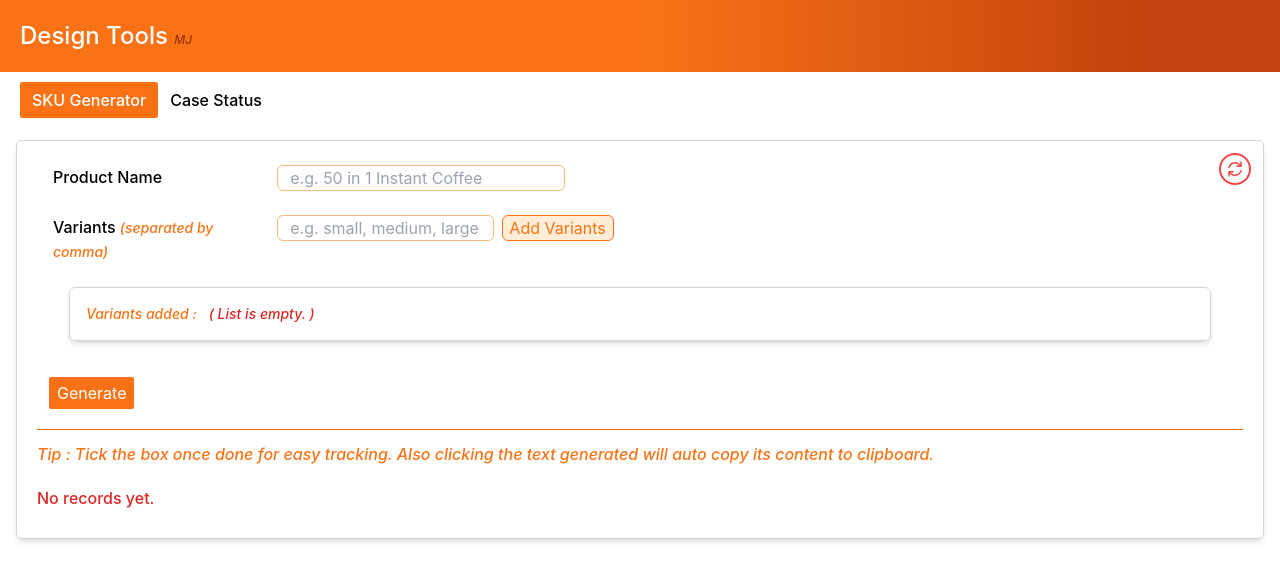
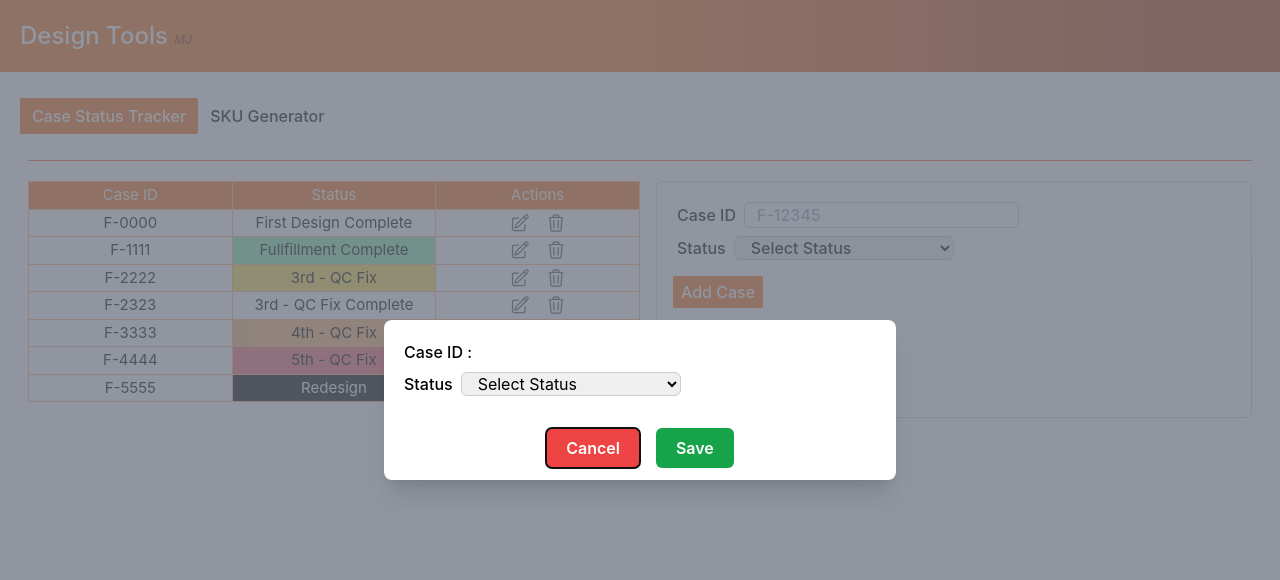
Before and after one commit to leumanuel12/designtools, a React (Create React App) app: page / in a window 1280 px wide. Shown: the top 580 px of the page. Built offline with nearby package versions, Linux system fonts and the light colour scheme.

Commit message:
Edited some design layouts and added new component EditStatus.js

```diff
--- a/package.json
+++ b/package.json
@@ -3,6 +3,7 @@
   "version": "0.1.0",
   "private": true,
   "dependencies": {
+    "@headlessui/react": "^1.7.14",
     "@heroicons/react": "^2.0.17",
     "@testing-library/jest-dom": "^5.16.5",
     "@testing-library/react": "^13.4.0",
--- a/src/App.css
+++ b/src/App.css
@@ -3,29 +3,41 @@
 @tailwind utilities;
 
 @layer components {
+
+  .casetable {
+    width: 100%;
+  }
+
+  .casetable th {
+    background-color: #F97316;
+    color: #fff;
+    font-size: 17px;
+  }
+
+  .casetable td:last-child {
+    color: #4d4d4d;
+  }
+
   .casetable th,
   .casetable td {
     border-width: 1px;
-    --tw-border-opacity: 1;
-    border-color: #808080;
+    border-color: #fcb583;
     text-align: center;
-    font-weight: 500;
-    padding: 2px 40px;
+    font-size: 15px;
+    font-weight: 400;
+    padding: 2px ;
   }
 
-  .casetable th {
-    --tw-bg-opacity: 1;
-    background-color: rgb(249 115 22 / var(--tw-bg-opacity));
-    color: #fff;
-    font-size: 18px;
+  .casetable tr:hover td{
+    font-weight: bold;
   }
+
 
   .input-styles {
     padding-left: 0.75rem /* 12px */;
     padding-right: 0.75rem /* 12px */;
     border-width: 1px;
-    --tw-border-opacity: 1;
-    border-color: rgb(209 213 219 / var(--tw-border-opacity));
+    border-color: #cccccc;
     border-radius: 0.375rem /* 6px */;
   }
 }
--- a/src/App.js
+++ b/src/App.js
@@ -10,8 +10,8 @@ function App() {
       <BrowserRouter>
         <Header>
           <Routes>
-            <Route path="/" element={<SkuGenerator />} />
-            <Route path="/casestatus" element={<CaseStatus />} />
+            <Route path="/" element={<CaseStatus />} />
+            <Route path="/sku-generator" element={<SkuGenerator />} />
           </Routes>
         </Header>
       </BrowserRouter>
--- /dev/null
+++ b/src/components/EditStatus.js
@@ -0,0 +1,100 @@
+import { Fragment, useRef, useState } from "react";
+import { Dialog, Transition } from "@headlessui/react";
+
+export default function EditStatus() {
+  const [open, setOpen] = useState(true);
+
+  const cancelButtonRef = useRef(null);
+
+  return (
+    <Transition.Root show={open} as={Fragment}>
+      <Dialog
+        as="div"
+        className="relative z-10"
+        initialFocus={cancelButtonRef}
+        onClose={setOpen}
+      >
+        <Transition.Child
+          as={Fragment}
+          enter="ease-out duration-300"
+          enterFrom="opacity-0"
+          enterTo="opacity-100"
+          leave="ease-in duration-200"
+          leaveFrom="opacity-100"
+          leaveTo="opacity-0"
+        >
+          <div className="fixed inset-0 bg-gray-500 bg-opacity-75 transition-opacity" />
+        </Transition.Child>
+
+        <div className="fixed inset-x-0 z-10 inset-y-1/4">
+          <div className="flex min-h-full items-end justify-center p-4 text-center sm:items-center sm:p-0">
+            <Transition.Child
+              as={Fragment}
+              enter="ease-out duration-300"
+              enterFrom="opacity-0 translate-y-4 sm:translate-y-0 sm:scale-95"
+              enterTo="opacity-100 translate-y-0 sm:scale-100"
+              leave="ease-in duration-200"
+              leaveFrom="opacity-100 translate-y-0 sm:scale-100"
+              leaveTo="opacity-0 translate-y-4 sm:translate-y-0 sm:scale-95"
+            >
+              <Dialog.Panel className="relative transform overflow-hidden rounded-lg bg-white text-left shadow-xl transition-all sm:my-8 sm:w-full sm:max-w-lg">
+                <div className="bg-white m-4">
+                  <form>
+                    <div className="px-1 py-1">
+                      <div className="font-medium pb-2">Case ID : </div>
+                      <label for="status" className="font-medium pr-2">
+                        Status
+                      </label>
+
+                      <select
+                        name="status"
+                        type="text"
+                        className="input-styles max-sm:w-full"
+                        required
+                        defaultValue={99}
+                      >
+                        <option value={0}>First Design Complete</option>
+                        <option value={1}>1st - Design Fix</option>
+                        <option value={2}>1st - QC Fix Complete</option>
+                        <option value={3}>2nd - Design Fix</option>
+                        <option value={4}>2nd - QC Fix Complete</option>
+                        <option value={5}>3rd - Design Fix</option>
+                        <option value={6}>3rd - QC Fix Complete</option>
+                        <option value={7}>4th - Design Fix</option>
+                        <option value={8}>4th - QC Fix Complete</option>
+                        <option value={9}>5th - Design Fix</option>
+                        <option value={10}>5th - QC Fix Complete</option>
+                        <option value={11}>Redesign</option>
+                        <option value={12}>Fullfillment Complete</option>
+                        <option value={99} disabled>
+                          Select Status
+                        </option>
+                      </select>
+                    </div>
+                  </form>
+                </div>
+                <div className="px-4 py-3 flex justify-center">
+                  <button
+                    type="button"
+                    className="w-full justify-center rounded-md bg-red-500 px-5 py-2 font-semibold text-white hover:bg-red-600 sm:mx-2 sm:w-auto"
+                    onClick={() => setOpen(false)}
+                    ref={cancelButtonRef}
+                  >
+                    Cancel
+                  </button>
+                  <button
+                    type="button"
+                    className="w-full justify-center rounded-md bg-green-600 px-5 py-2 font-semibold text-white hover:bg-green-600 sm:mx-2 sm:w-auto"
+                    onClick={() => setOpen(false)}
+                  >
+                    Save
+                  </button>
+                </div>
+              </Dialog.Panel>
+            </Transition.Child>
+          </div>
+        </div>
+      </Dialog>
+    </Transition.Root>
+  );
+}
--- a/src/components/Header.js
+++ b/src/components/Header.js
@@ -2,8 +2,8 @@ import { NavLink } from "react-router-dom";
 
 export default function Header(props) {
   const navlinks = [
-    { key: 0, link: "/", name: "SKU Generator" },
-    { key: 1, link: "/casestatus", name: "Case Status" },
+    { key: 0, link: "/", name: "Case Status Tracker" },
+    { key: 1, link: "/sku-generator", name: "SKU Generator" },
   ];
 
   return (
@@ -15,10 +15,7 @@ export default function Header(props) {
         </div>
       </div>
 
-      <div className="pt-16 pb-5 max-w-7xl mx-auto bg-white min-h-screen shadow-lg">
-        <div className="hidden mx-auto justify-center bg-orange-100 text-gray-600 w-full pt-2">
-          This tool is still under development !
-        </div>
+      <div className="pt-20 pb-5 max-w-7xl mx-auto bg-white min-h-screen shadow-lg">
         <div className="py-3 px-5 mb-2">
           <div className="pt-3 text-base">
             {navlinks &&
@@ -29,7 +26,7 @@ export default function Header(props) {
                     key={x.key}
                     className={({ isActive }) => {
                       return (
-                        "px-3 py-2 font-medium " +
+                        "px-3 py-2 font-medium max-md:flex " +
                         (isActive
                           ? "text-white bg-orange-500 rounded-sm"
                           : "hover:bg-orange-300")
@@ -42,7 +39,8 @@ export default function Header(props) {
               })}
           </div>
         </div>
-        <div className="m-4 p-3 border border-gray-300 rounded-md shadow-md">
+        <div className="mx-4 p-3 rounded-md">
+          <div className="w-full border-b border-orange-500" />
           {props.children}
         </div>
       </div>
--- a/src/pages/CaseStatus.js
+++ b/src/pages/CaseStatus.js
@@ -1,10 +1,17 @@
+import {
+  Cog6ToothIcon,
+  PencilSquareIcon,
+  TrashIcon,
+} from "@heroicons/react/24/outline";
+import EditStatus from "../components/EditStatus";
+
 export default function CaseStatus() {
   //temporary list
   const caseList = [
     {
       caseid: "F-0000",
       statuscode: 1,
-      status: "Open-Design Complete",
+      status: "First Design Complete",
     },
     {
       caseid: "F-1111",
@@ -14,37 +21,73 @@ export default function CaseStatus() {
     {
       caseid: "F-2222",
       statuscode: 5,
-      status: "3 - QC Design Fix",
+      status: "3rd - QC Fix",
+    },
+    {
+      caseid: "F-2323",
+      statuscode: 6,
+      status: "3rd - QC Fix Complete",
     },
     {
       caseid: "F-3333",
-      statuscode: 8,
-      status: "4 - QC Design Fix",
+      statuscode: 7,
+      status: "4th - QC Fix",
     },
     {
       caseid: "F-4444",
       statuscode: 9,
-      status: "5 - QC Design Fix",
+      status: "5th - QC Fix",
     },
     {
-      caseid: "F-55555",
+      caseid: "F-5555",
       statuscode: 11,
-      status: "Re-design",
+      status: "Redesign",
     },
   ];
 
   function setStatusColor(statuscode) {
     if (!statuscode) return "";
-    if (statuscode === 5 || statuscode === 6) return " bg-yellow-300 ";
-    if (statuscode === 7 || statuscode === 8) return " bg-orange-300 ";
-    if (statuscode === 9 || statuscode === 10) return " bg-red-400 ";
-    if (statuscode === 11) return " bg-black text-white";
+    if (statuscode === 5) return " bg-yellow-300 ";
+    if (statuscode === 7) return " bg-orange-300 ";
+    if (statuscode === 9) return " bg-red-400 ";
+    if (statuscode === 11) return " bg-black text-white ";
     if (statuscode === 12) return " bg-green-300 ";
   }
 
   return (
-    <div className="my-5 font-medium">
-      <form className="my-3 mx-10 p-4 text-sm max-w-lg border border-gray-300 rounded-md">
+    <div className="lg:grid lg:grid-cols-2 my-5 font-medium">
+      <div className="col-span-1 mb-4">
+        <table className="table-fixed casetable">
+          <thead>
+            <tr>
+              <th>Case ID</th>
+              <th>Status</th>
+              <th>Actions</th>
+            </tr>
+          </thead>
+          <tbody>
+            {caseList &&
+              caseList.map((x) => {
+                return (
+                  <tr key={x.caseid}>
+                    <td>{x.caseid}</td>
+                    <td className={setStatusColor(x.statuscode)}>{x.status}</td>
+                    <td>
+                      <div className="sm:flex justify-center max-md:px-4">
+                        <PencilSquareIcon className="h-5 w-5 hover:stroke-blue-600" />
+                        <span className="max-md:hidden w-4" />
+                        <TrashIcon className="h-5 w-5 hover:stroke-red-600" />
+                      </div>
+                    </td>
+                  </tr>
+                );
+              })}
+          </tbody>
+        </table>
+      </div>
+
+      <div className="col-span-1 lg:ml-4 p-4 border border-gray-300 rounded-md">
+        <form>
           <div className="px-1 py-1">
             <label for="case-id" className="font-medium pr-2">
               Case ID
@@ -53,7 +96,7 @@ export default function CaseStatus() {
             <input
               name="case-id"
               type="text"
-            className="input-styles sm:w-72"
+              className="input-styles max-sm:w-full"
               placeholder="F-12345"
               required
             />
@@ -66,57 +109,38 @@ export default function CaseStatus() {
             <select
               name="status"
               type="text"
-            className="input-styles sm:w-72"
+              className="input-styles max-sm:w-full"
               required
+              defaultValue={99}
             >
-            <option value={0}>Open-Design Complete</option>
-            <option value={1}>1 - QC Design Fix</option>
-            <option value={2}>1 - QC Design Fix Complete</option>
-            <option value={3}>2 - QC Design Fix</option>
-            <option value={4}>2 - QC Design Fix Complete</option>
-            <option value={5}>3 - QC Design Fix</option>
-            <option value={6}>3 - QC Design Fix Complete</option>
-            <option value={7}>4 - QC Design Fix</option>
-            <option value={8}>4 - QC Design Fix Complete</option>
-            <option value={9}>5 - QC Design Fix</option>
-            <option value={10}>5 - QC Design Fix Complete</option>
-            <option value={11}>Re-design</option>
+              <option value={0}>First Design Complete</option>
+              <option value={1}>1st - Design Fix</option>
+              <option value={2}>1st - QC Fix Complete</option>
+              <option value={3}>2nd - Design Fix</option>
+              <option value={4}>2nd - QC Fix Complete</option>
+              <option value={5}>3rd - Design Fix</option>
+              <option value={6}>3rd - QC Fix Complete</option>
+              <option value={7}>4th - Design Fix</option>
+              <option value={8}>4th - QC Fix Complete</option>
+              <option value={9}>5th - Design Fix</option>
+              <option value={10}>5th - QC Fix Complete</option>
+              <option value={11}>Redesign</option>
               <option value={12}>Fullfillment Complete</option>
-            <option selected value={99} disabled>
-              Select an option
+              <option value={99} disabled>
+                Select Status
               </option>
             </select>
           </div>
-        <div className="px-1 py-1">
+
           <input
             type="submit"
             value="Add Case"
-            className="my-3 px-2 py-1  rounded-sm text-white bg-orange-500 hover:bg-orange-600"
+            className="my-3 px-2 py-1 rounded-sm text-white bg-orange-500 hover:bg-orange-600"
           />
+        </form>
       </div>
-      </form>
 
-      <div className="mx-10 mt-10">
-        <table className="table-auto casetable">
-          <thead>
-            <tr>
-              <th>Case ID</th>
-              <th>Status</th>
-            </tr>
-          </thead>
-          <tbody>
-            {caseList &&
-              caseList.map((x) => {
-                return (
-                  <tr>
-                    <td>{x.caseid}</td>
-                    <td className={setStatusColor(x.statuscode)}>{x.status}</td>
-                  </tr>
-                );
-              })}
-          </tbody>
-        </table>
-      </div>
+      <EditStatus />
     </div>
   );
 }
--- a/src/pages/SkuGenerator.js
+++ b/src/pages/SkuGenerator.js
@@ -1,4 +1,4 @@
-import { useEffect, useState } from "react";
+import { useState } from "react";
 import { ArrowPathIcon } from "@heroicons/react/20/solid";
 
 export default function SkuGenerator() {
@@ -190,7 +190,7 @@ export default function SkuGenerator() {
   return (
     <>
       <button
-        className="md:float-right"
+        className="md:float-right mt-4"
         onClick={() => {
           resetFields();
         }}
@@ -208,7 +208,7 @@ export default function SkuGenerator() {
             <input
               type="text"
               name="product-name"
-              className="px-3 border border-orange-300 rounded-md sm:w-72"
+              className="px-3 border border-gray-300 rounded-md sm:w-72"
               placeholder="e.g. 50 in 1 Instant Coffee"
               required
               value={productName}
@@ -233,7 +233,7 @@ export default function SkuGenerator() {
             <input
               type="text"
               name="product-variants"
-              className="px-3 border border-orange-300 rounded-md w-full"
+              className="px-3 border border-gray-300 rounded-md w-full"
               placeholder="e.g. small, medium, large"
               value={tempVariants}
               required
```
Also changed, not shown: 1 other file (tests, documents, lock files or other folders). Lines whose indentation alone changed are shown as unchanged.
